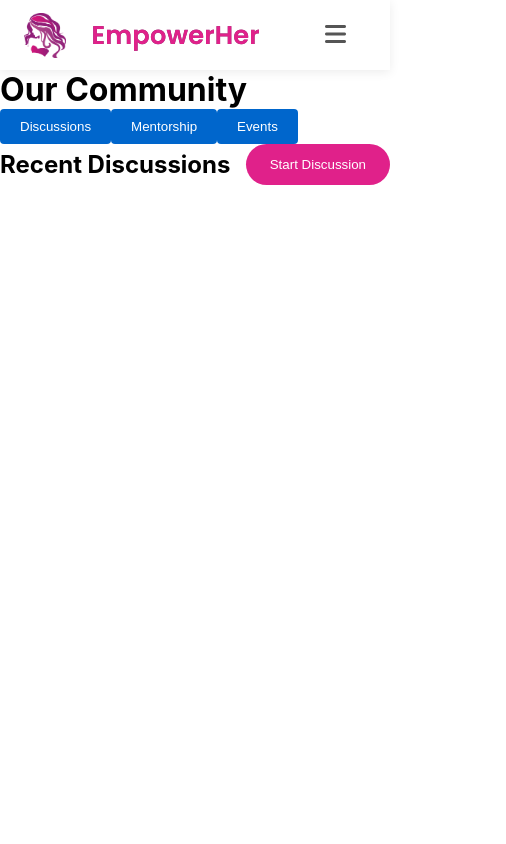
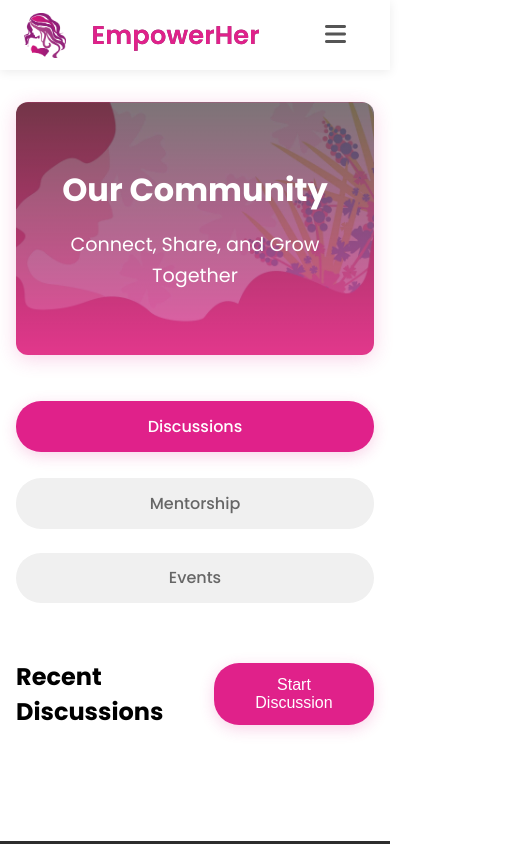
Before and after one commit to Tejaswini-41/SheCodes, a React (Vite) app in the folder client/: page /dashboard/community in a window 390 px wide. Shown: the top 844 px of the page, 506 px wide, since content can reach past the window. Built offline with nearby package versions, Linux system fonts and the light colour scheme.

Commit message:
done with community css

```diff
--- a/client/src/components/Navbar/Navbar.css
+++ b/client/src/components/Navbar/Navbar.css
@@ -410,7 +410,8 @@
   position: relative;
 }
 
-.more-dropdown > a {
+.more-dropdown > a,
+.more-dropdown > button {
   display: flex;
   align-items: center;
   color: #555;
@@ -419,31 +420,40 @@
   border-radius: 6px;
   font-size: 0.95rem;
   transition: all 0.2s;
+  background: none;
+  border: none;
+  cursor: pointer;
+  font-family: inherit;
 }
 
-.more-dropdown > a:hover {
+.more-dropdown > a:hover,
+.more-dropdown > button:hover {
   background: #f5f5f5;
   color: #e0218a;
 }
 
-.more-dropdown > a.active {
+.more-dropdown > a.active,
+.more-dropdown > button.active {
   background: linear-gradient(45deg, rgba(224, 33, 138, 0.1), rgba(255, 126, 182, 0.1));
   color: #e0218a;
   font-weight: 500;
 }
 
-.more-dropdown > a i {
+.more-dropdown > a i,
+.more-dropdown > button i {
   margin-right: 7px;
   font-size: 0.95rem;
   color: #999;
   transition: color 0.2s;
 }
 
-.more-dropdown > a:hover i {
+.more-dropdown > a:hover i,
+.more-dropdown > button:hover i {
   color: #e0218a;
 }
 
-.more-dropdown > a.active i {
+.more-dropdown > a.active i,
+.more-dropdown > button.active i {
   color: #e0218a;
 }
 
--- a/client/src/components/Navbar/Navbar.jsx
+++ b/client/src/components/Navbar/Navbar.jsx
@@ -98,10 +98,14 @@ const Navbar = () => {
               </li>
             ))}
             <li className="more-dropdown" ref={moreDropdownRef}>
-              <button onClick={toggleMoreDropdown} className={isMoreActive() ? 'active' : ''}>
+              <Link
+                to="#"
+                onClick={toggleMoreDropdown}
+                className={isMoreActive() ? 'active' : ''}
+              >
                 <i className="fas fa-ellipsis-h"></i>
                 <span>More</span>
-              </button>
+              </Link>
               {showMoreDropdown && (
                 <ul className="dropdown-menu">
                   {moreLinks.map((link, index) => (
--- a/client/src/pages/Community/Community.css
+++ b/client/src/pages/Community/Community.css
@@ -17,7 +17,7 @@
   background: linear-gradient(
     rgba(0, 0, 0, 0.5),
     rgba(224, 33, 138, 0.7)
-  ), url('/Images/background.png');
+  ), url('../../../public/Images/background.png');
   background-size: cover;
   background-position: center;
   color: white;
@@ -27,25 +27,26 @@
 }
 
 .community-hero h1 {
-  font-size: 2.5rem;
+  font-size: 2.8rem;
+  font-weight: 700;
   margin-bottom: 1rem;
-  text-shadow: 0 2px 4px rgba(0, 0, 0, 0.3);
 }
 
 .community-hero p {
   font-size: 1.2rem;
-  opacity: 0.9;
-  text-shadow: 0 1px 2px rgba(0, 0, 0, 0.3);
+  max-width: 600px;
+  margin: 0 auto;
+  line-height: 1.6;
 }
 
-.community-tabs {
+.community-navigation {
   display: flex;
   justify-content: center;
   gap: 1rem;
   margin-bottom: 3rem;
 }
 
-.tab-btn {
+.nav-btn {
   padding: 0.8rem 2rem;
   border: none;
   border-radius: 25px;
@@ -57,7 +58,7 @@
   color: #666;
 }
 
-.tab-btn.active {
+.nav-btn.active {
   background: #e0218a;
   color: white;
 }
@@ -72,23 +73,34 @@
 .create-post-btn,
 .become-mentor-btn,
 .create-event-btn {
-  padding: 0.8rem 1.5rem;
+  padding: 0.8rem 2rem;
   background: #e0218a;
   color: white;
   border: none;
   border-radius: 25px;
+  font-size: 1rem;
+  font-weight: 500;
   cursor: pointer;
   transition: all 0.3s ease;
+  box-shadow: 0 4px 15px rgba(224, 33, 138, 0.2);
 }
 
-.become-mentor-btn {
+.create-post-btn:hover,
+.become-mentor-btn:hover,
+.create-event-btn:hover {
+  transform: translateY(-2px);
+  box-shadow: 0 6px 20px rgba(224, 33, 138, 0.3);
+  background: #d01f7f;
+}
+
+/* .become-mentor-btn {
   padding: 10px 20px;
   background-color: #007bff;
   color: white;
   border: none;
   border-radius: 4px;
   cursor: pointer;
-}
+} */
 
 .discussion-card, .mentor-card, .event-card {
   background: white;
@@ -96,10 +108,12 @@
   overflow: hidden;
   box-shadow: 0 4px 15px rgba(0, 0, 0, 0.1);
   transition: transform 0.3s ease;
+  border: 1px solid rgba(224, 33, 138, 0.1);
 }
 
 .discussion-card:hover, .mentor-card:hover, .event-card:hover {
   transform: translateY(-5px);
+  box-shadow: 0 8px 25px rgba(224, 33, 138, 0.15);
 }
 
 .discussion-avatar img {
@@ -223,18 +237,43 @@
   transition: background 0.3s ease;
 }
 
+.connect-btn {
+  width: auto;
+  padding: 0.6rem 1.2rem;
+  background: #e0218a;
+  color: white;
+  border: none;
+  border-radius: 6px;
+  margin-top: 1rem;
+  cursor: pointer;
+  transition: background 0.3s ease;
+  font-size: 0.9rem;
+}
+
+.connect-btn:hover {
+  background: #d01f7f;
+  transform: translateY(-2px);
+}
+
 @media (max-width: 768px) {
   .community-page {
     padding: 0 1rem 3rem 1rem;
   }
 
-  .community-tabs {
+  .community-hero {
+    padding: 4rem 1.5rem;
+  }
+
+  .community-hero h1 {
+    font-size: 2rem;
+  }
+
+  .community-navigation {
     flex-wrap: wrap;
   }
 
-  .tab-btn {
-    flex: 1;
-    min-width: 120px;
+  .nav-btn {
+    width: 100%;
   }
 }
 
@@ -316,3 +355,13 @@
 .mentorship-section {
   padding: 20px;
 }
+
+/* Cards Grid Layout */
+.discussions-list,
+.mentors-grid,
+.events-grid {
+  display: grid;
+  grid-template-columns: repeat(auto-fit, minmax(300px, 1fr));
+  gap: 2rem;
+  margin-top: 2rem;
+}
--- a/client/src/pages/Community/Community.jsx
+++ b/client/src/pages/Community/Community.jsx
@@ -1,5 +1,6 @@
 import React, { useState, useContext } from 'react';
 import Navbar from '../../components/Navbar/Navbar';
+import Footer from '../../components/Footer/Footer';
 import { AuthContext } from '../../context/AuthContext';
 import Events from './components/Events';
 import Mentorship from './components/Mentorship';
@@ -10,30 +11,30 @@ const Community = () => {
   const [activeTab, setActiveTab] = useState("discussions");
   const { user } = useContext(AuthContext);
 
-  // Check if user is logged in and has a role
-  const isAdmin = user && user.role === 'admin';
-  const isLoggedIn = !!user;
-
   return (
     <div className="community-container">
-      <Navbar/>
+      <Navbar />
+      <div className="community-page">
+        <div className="community-hero">
           <h1>Our Community</h1>
+          <p>Connect, Share, and Grow Together</p>
+        </div>
 
-      <div className="tabs">
+        <div className="community-navigation">
           <button
-          className={activeTab === "discussions" ? "active" : ""}
+            className={`nav-btn ${activeTab === "discussions" ? 'active' : ''}`}
             onClick={() => setActiveTab("discussions")}
           >
             Discussions
           </button>
           <button
-          className={activeTab === "mentorship" ? "active" : ""}
+            className={`nav-btn ${activeTab === "mentorship" ? 'active' : ''}`}
             onClick={() => setActiveTab("mentorship")}
           >
             Mentorship
           </button>
           <button
-          className={activeTab === "events" ? "active" : ""}
+            className={`nav-btn ${activeTab === "events" ? 'active' : ''}`}
             onClick={() => setActiveTab("events")}
           >
             Events
@@ -41,10 +42,12 @@ const Community = () => {
         </div>
 
         <div className="tab-content">
-        {activeTab === "discussions" && <Discussions isAdmin={isAdmin} isLoggedIn={isLoggedIn} />}
-        {activeTab === "mentorship" && <Mentorship isAdmin={isAdmin} isLoggedIn={isLoggedIn} />}
-        {activeTab === "events" && <Events isAdmin={isAdmin} isLoggedIn={isLoggedIn} />}
+          {activeTab === "discussions" && <Discussions isAdmin={user?.role === 'admin'} isLoggedIn={!!user} />}
+          {activeTab === "mentorship" && <Mentorship isAdmin={user?.role === 'admin'} isLoggedIn={!!user} />}
+          {activeTab === "events" && <Events isAdmin={user?.role === 'admin'} isLoggedIn={!!user} />}
         </div>
+      </div>
+      <Footer />
     </div>
   );
 };
```
Lines whose indentation alone changed are shown as unchanged.
